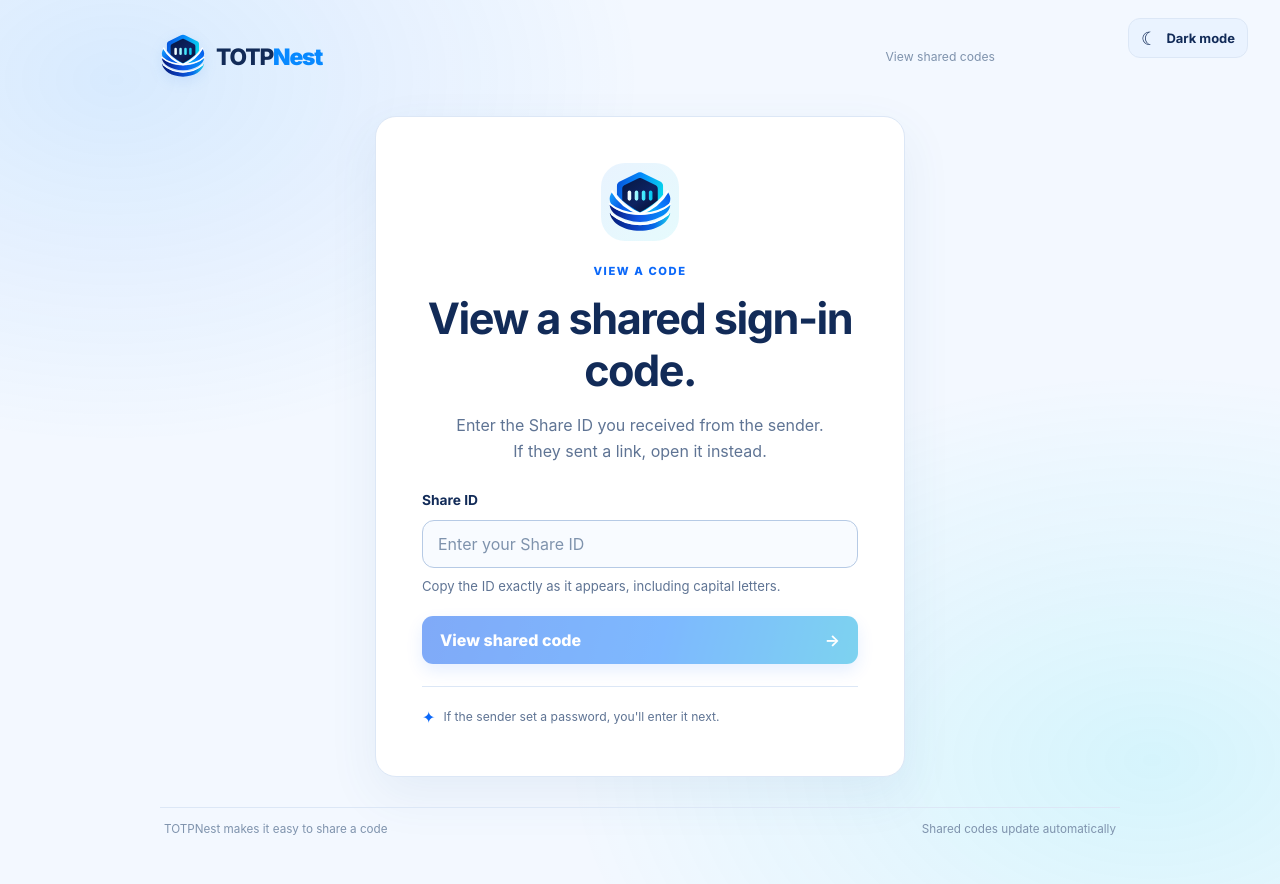
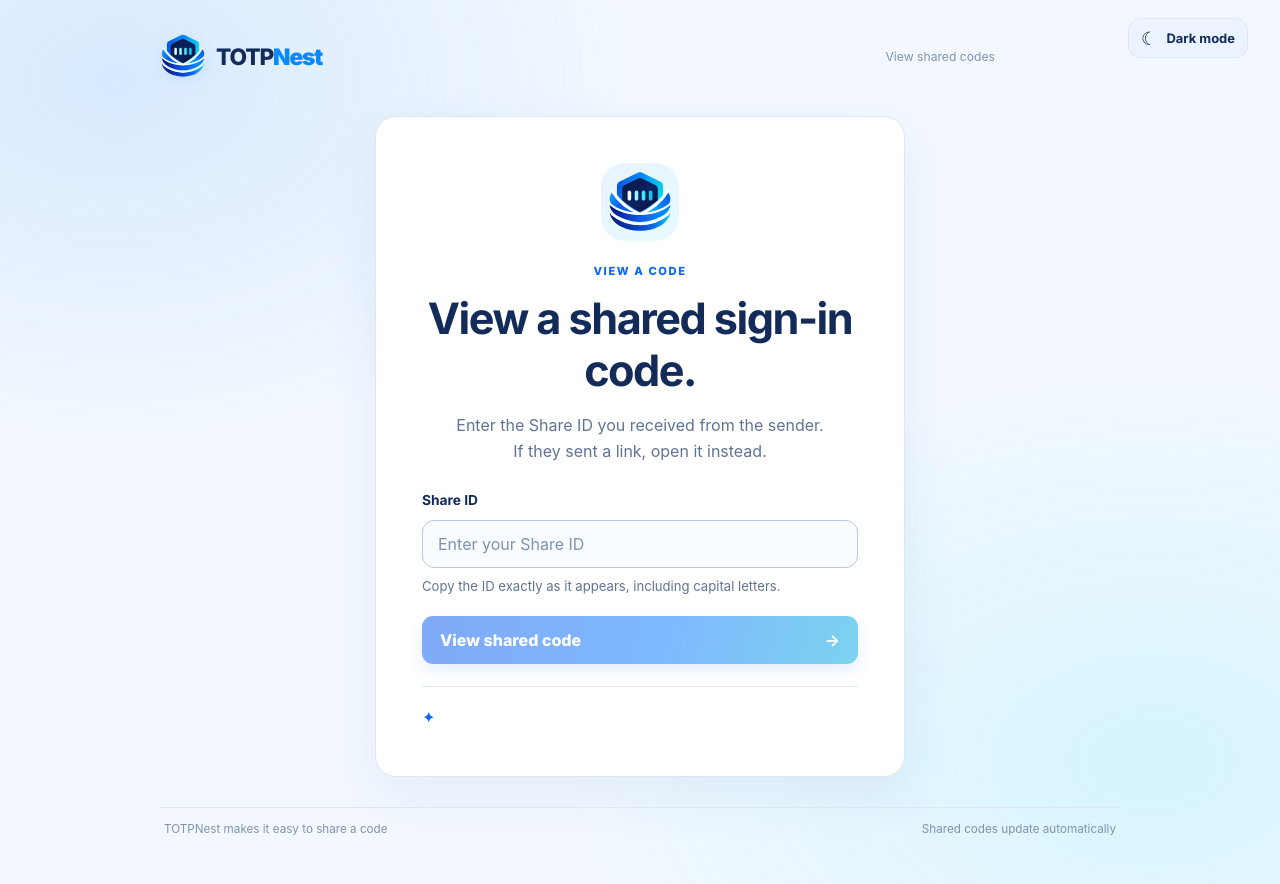
Before and after one commit to roseshot/TOTPNest, a React (Vite) app: page / in a window 1280 px wide. Built offline with nearby package versions, Linux system fonts and the light colour scheme; a web font is replaced by a local one.

Commit message:
fix(ui): remove redundant share password tip

```diff
--- a/src/client/PublicPages.tsx
+++ b/src/client/PublicPages.tsx
@@ -58,7 +58,6 @@ export function ShareIdHome() {
         </button>
       </form>
       <p className="public-caution"><span aria-hidden="true">✦</span>
-        If the sender set a password, you'll enter it next.
       </p>
     </section>
   </PublicFrame>
```
